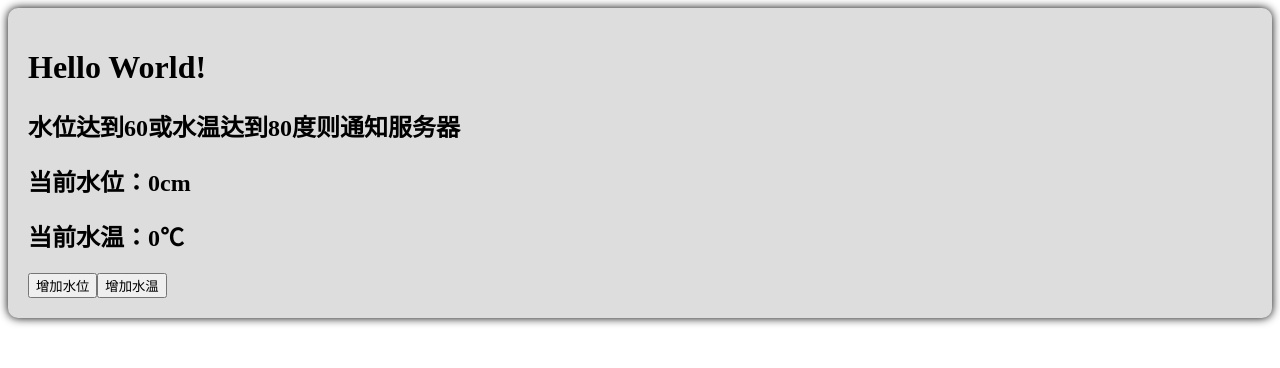
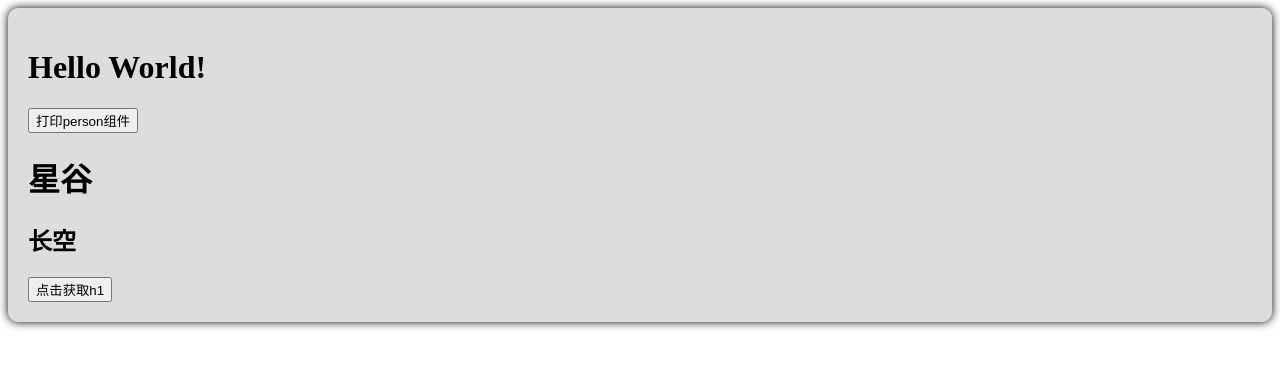
Before and after one commit to LYLMagui/vue3-init, a Vue app: page / in a window 1280 px wide. Shown: the top 368 px of the page. Built offline with nearby package versions, Linux system fonts and the light colour scheme.

Commit message:
『023. 标签的ref属性』

```diff
--- a/src/App.vue
+++ b/src/App.vue
@@ -1,16 +1,21 @@
 <template>
   <div class="app">
     <h1>Hello World!</h1>
-    <person />
+    <button @click="showLog">打印person组件</button>
+    <person ref="ren" />
   </div>
 </template>
 
-<script lang="ts">
+<script lang="ts" setup="App">
 import person from "./components/person.vue";
-export default {
-  name: "App",
-  components: { person }, //注册组件
-};
+import {ref} from "vue"
+
+let ren = ref()
+
+function showLog() {
+  console.log(ren.value)
+}
+
 </script>
 
 <style>
--- a/src/components/person.vue
+++ b/src/components/person.vue
@@ -1,32 +1,25 @@
 <template>
   <div class="person">
-    <h2>水位达到60或水温达到80度则通知服务器</h2>
-    <h2>当前水位：{{ hight }}cm</h2>
-    <h2>当前水温：{{ temp }}℃</h2>
-    <button @click="addHight">增加水位</button>
-    <button @click="addTemp">增加水温</button>
+    <h1 ref="title1">星谷</h1>
+    <h2>长空</h2>
+    <button @click="showLog">点击获取h1</button>
   </div>
 </template>
 
 <script lang="ts" setup name="person">
-import { ref,reactive,watchEffect } from "vue"
+import { ref,defineExpose} from "vue"
+// 数据
+let title1 = ref()
+let a = ref(0)
+let b = ref(1)
+let c = ref(2)
 
-//数据
-let temp = ref(0)
-let hight = ref(0)
-
-//方法
-function addHight(){
-  hight.value += 10
-}
-function addTemp(){
-  temp.value += 10
+// 方法
+function showLog() {
+  console.log(title1.value)
 }
 
-watchEffect(() => {
-  if (temp.value >= 80 || hight.value >= 60) {
-    console.log("给服务器发送请求")
-  }
-})
+// 将组件定义的变量暴露出去，使父组件可以获取
+defineExpose({a,b,c})
 
 </script>
```
